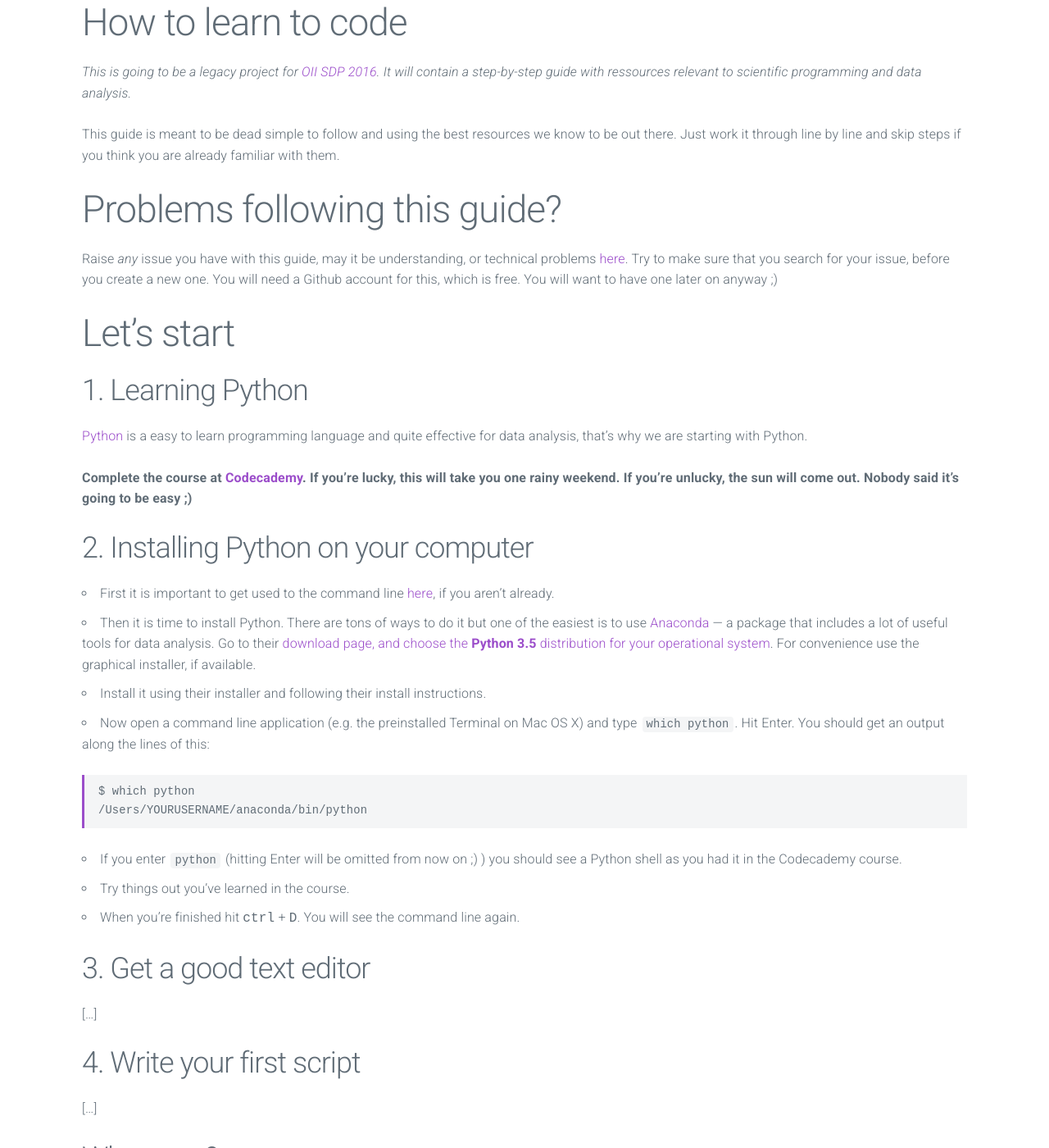
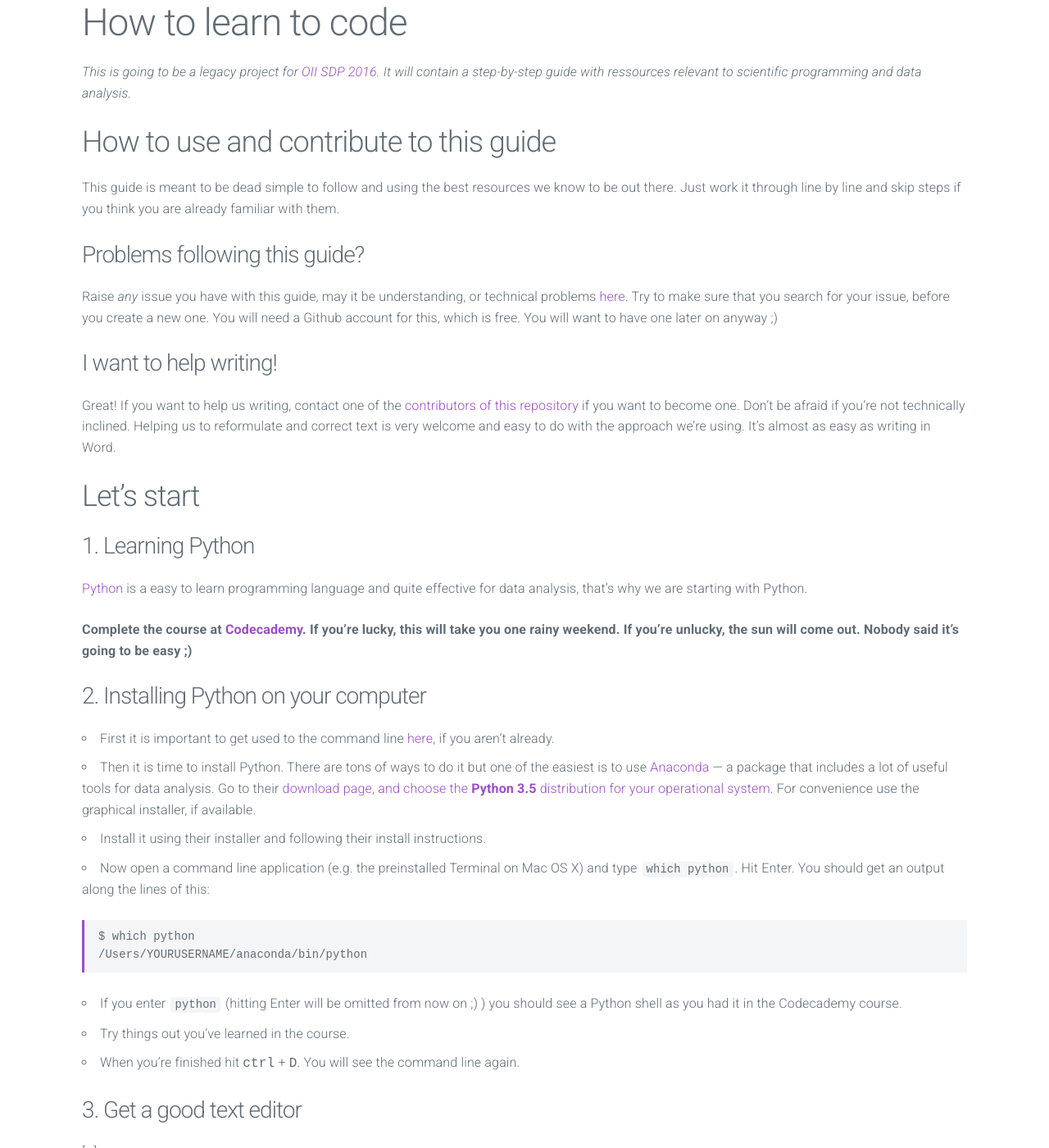
Before and after one commit to OII-SDP-2016/how-to-learn-to-code, a Jekyll site: the page built from index.md, in a window 1280 px wide and 1400 px high. Shown: the whole window at 82% size. Built offline with Jekyll 4.4.1, drawn with Linux system fonts in a browser that asks for light colours; nearby versions of some CDN libraries; some of the changed text lies outside the part shown.

Commit message:
add more stuff

```diff
--- a/index.md
+++ b/index.md
@@ -6,21 +6,27 @@ layout: default
 
 *This is going to be a legacy project for [OII SDP 2016](http://sdp.oii.ox.ac.uk). It will contain a step-by-step guide with ressources relevant to scientific programming and data analysis.*
 
+## How to use and contribute to this guide
+
 This guide is meant to be dead simple to follow and using the best resources we know to be out there. Just work it through line by line and skip steps if you think you are already familiar with them.
 
-# Problems following this guide?
+### Problems following this guide?
 
 Raise *any* issue you have with this guide, may it be understanding, or technical problems [here](https://github.com/OII-SDP-2016/how-to-learn-to-code/issues). Try to make sure that you search for your issue, before you create a new one. You will need a Github account for this, which is free. You will want to have one later on anyway ;)
 
-# Let's start
+### I want to help writing!
 
-## 1. Learning Python
+Great! If you want to help us writing, contact one of the [contributors of this repository](https://github.com/OII-SDP-2016/how-to-learn-to-code/graphs/contributors) if you want to become one. Don't be afraid if you're not technically inclined. Helping us to reformulate and correct text is very welcome and easy to do with the approach we're using. It's almost as easy as writing in Word.
+
+## Let's start
+
+### 1. Learning Python
 
 [Python](https://python.org) is a easy to learn programming language and quite effective for data analysis, that's why we are starting with Python.
 
 **Complete the course at [Codecademy](https://www.codecademy.com/tracks/python). If you're lucky, this will take you one rainy weekend. If you're unlucky, the sun will come out. Nobody said it's going to be easy ;)**
 
-## 2. Installing Python on your computer
+### 2. Installing Python on your computer
 
 * First it is important to get used to the command line [here](https://www.codecademy.com/courses/learn-the-command-line), if you aren't already.
 * Then it is time to install Python. There are tons of ways to do it but one of the easiest is to use [Anaconda](https://www.continuum.io/anaconda) — a package that includes a lot of useful tools for data analysis. Go to their [download page, and choose the **Python 3.5** distribution for your operational system](https://www.continuum.io/downloads). For convenience use the graphical installer, if available.
@@ -36,10 +42,13 @@ $ which python
 * Try things out you've learned in the course.
 * When you're finished hit <kbd>ctrl</kbd> + <kbd>D</kbd>. You will see the command line again.
 
-## 3. Get a good text editor
+### 3. Get a good text editor
 [...]
 
-## 4. Write your first script
+### 4. Write your first script
+[...]
+
+### 5. Learn pandas to work with data in Python
 [...]
 
 ## What next?
@@ -48,6 +57,7 @@ Here are a few things you could find useful on your further journey:
 
 ### Python Resources
 
+* [Python Documentation](https://docs.python.org/3.5/library/multiprocessing.html): Here you can look up every built-in function of Python in detail.
 * **[The Hitchhiker's Guide to Python](http://docs.python-guide.org/en/latest/)**: A good thing to read through over time to understand how to become a decent Python programmer.
 * [Think Python: How to Think Like a Computer Scientist](http://www.greenteapress.com/thinkpython/thinkpython.html)
 
```
